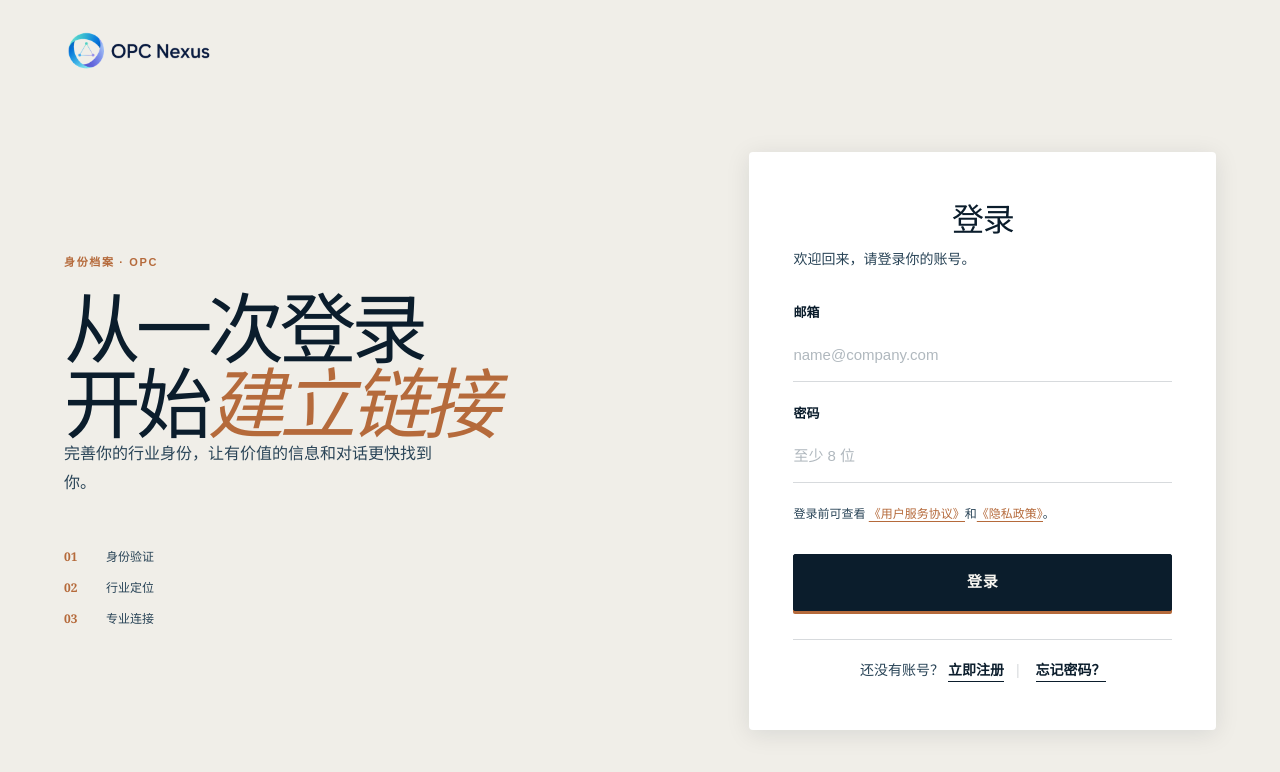
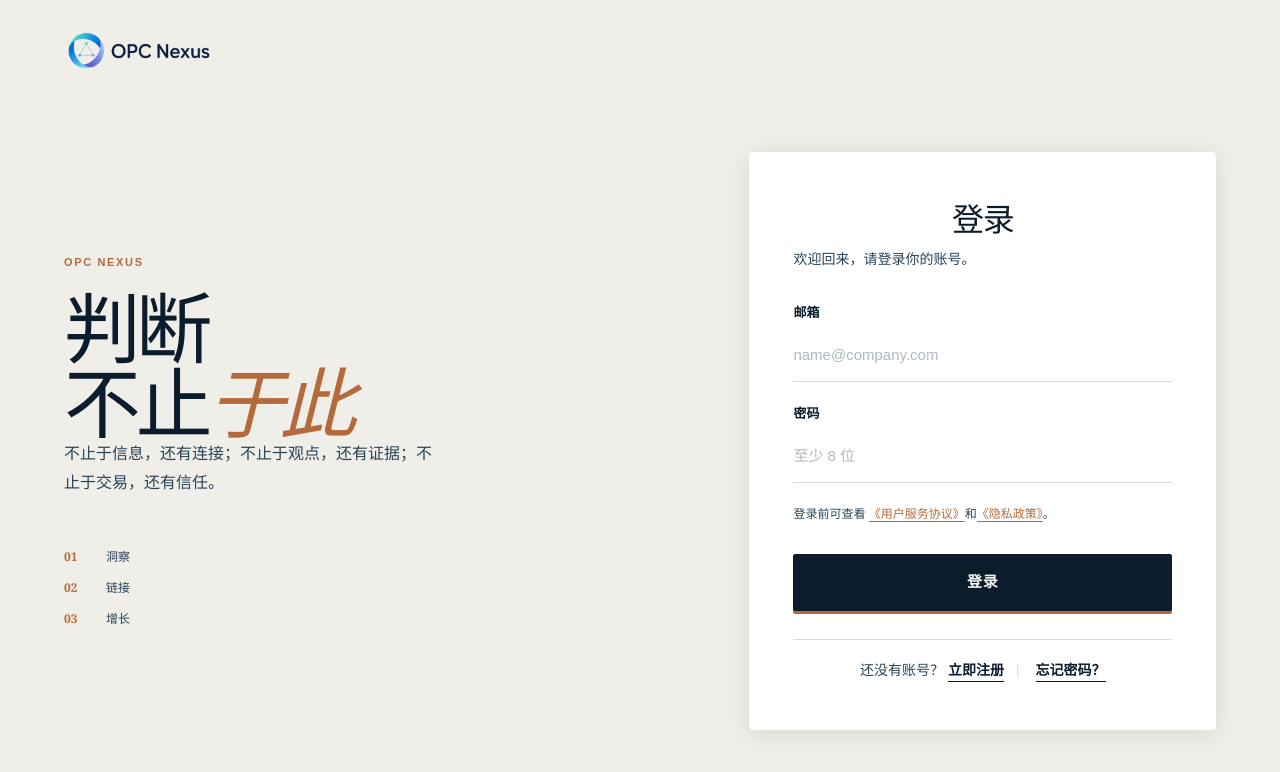
Before and after one commit to 230110900326/OPC-Nexus-Website, a Next.js app in the folder apps/web/: page /auth in a window 1280 px wide. Shown: the top 772 px of the page. Built offline with nearby package versions, Linux system fonts and the light colour scheme; no server answers.

Commit message:
Align auth page aside with brand framework pillars: 洞察·链接·增长

```diff
--- a/apps/web/app/auth/page.tsx
+++ b/apps/web/app/auth/page.tsx
@@ -69,18 +69,18 @@ export default function AuthPage() {
   }
 
   const aside =
-    mode === "forgot" ? { heading: <>找回<br />你的<span>密码</span></>, desc: "输入你注册时使用的邮箱，我们会发送一封密码重置邮件。" }
-    : mode === "register" ? { heading: <>创建<br />你的<span>身份</span></>, desc: "我们只收集建立专业档案所需的信息。" }
-    : { heading: <>从一次登录<br />开始<span>建立链接</span></>, desc: "完善你的行业身份，让有价值的信息和对话更快找到你。" };
+    mode === "forgot" ? { heading: <>找回<br />你的<span>密码</span></>, desc: "输入注册邮箱，我们会发送一封密码重置邮件。" }
+    : mode === "register" ? { heading: <>判断<br />不止<span>于此</span></>, desc: "面向财经、产业、投资与企业经营者的专业内容与交流平台。" }
+    : { heading: <>判断<br />不止<span>于此</span></>, desc: "不止于信息，还有连接；不止于观点，还有证据；不止于交易，还有信任。" };
 
   return <main className="auth-page">
     <BrandLogo tone="dark" />
     <section className={`auth-shell${mode === "register" ? " auth-shell-register" : ""}`}>
       <aside className={`auth-aside${mode === "register" ? " auth-aside-register" : ""}`}>
-        <p className="eyebrow">身份档案 · OPC</p>
+        <p className="eyebrow">OPC NEXUS</p>
         <h1>{aside.heading}</h1>
         <p>{aside.desc}</p>
-        <div className="auth-index"><b>01</b><span>身份验证</span><b>02</b><span>行业定位</span><b>03</b><span>专业连接</span></div>
+        <div className="auth-index"><b>01</b><span>洞察</span><b>02</b><span>链接</span><b>03</b><span>增长</span></div>
       </aside>
 
       {/* ═══════════ 登录 ═══════════ */}
```
